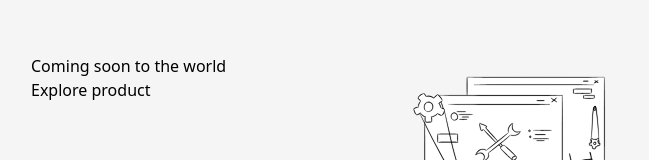
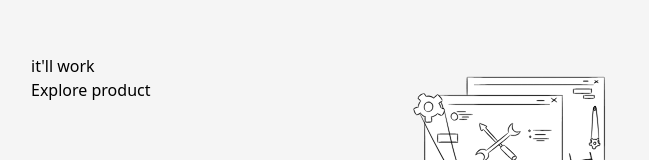
Before and after one commit to bwyx/g-intention, a Next.js app: page / in a window 1280 px wide. Shown: the part 223-383 px from the top of the page, without its empty margins (289-938 px from the left). Built offline with nearby package versions, Linux system fonts and the light colour scheme.

Commit message:
testing pipeline

```diff
--- a/src/components/under-construction/UnderConstruction.js
+++ b/src/components/under-construction/UnderConstruction.js
@@ -9,7 +9,7 @@ const UnderConstruction = () => {
                 <div className="under-construction-container">
                     <div>
                         <div>
-                            <h1>Coming soon to the world</h1>
+                            <h1>it'll work</h1>
                             <h6>
                             </h6>
                             <button>Explore product</button>
```
